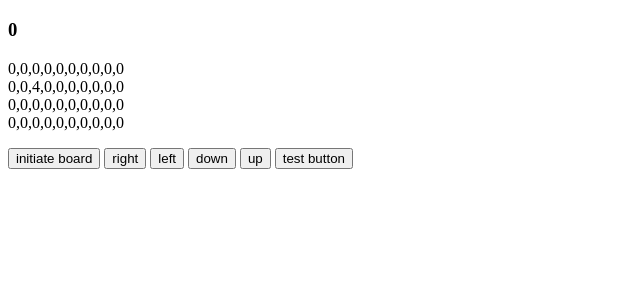
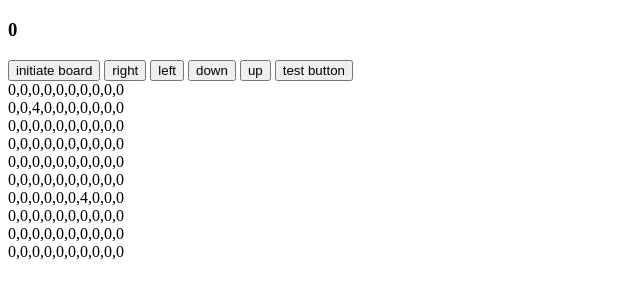
Before and after one commit to BetzalelTusk/Create-Task, a website: page createTask_HTML_7.html in a window 1280 px wide. Both pictures are taken after a click on the button "initiate board". Shown: the part 61-358 px from the top of the page, without its empty margins (0-640 px from the left). Drawn offline with Linux system fonts and the light colour scheme.

Commit message:
support NxN dimension 2048 board

```diff
--- a/createTask_7.js
+++ b/createTask_7.js
@@ -29,6 +29,19 @@ const MOVES = {
  * It is not being used anywhere at the moment.
  */
 function initBoard() {
+  // remove all "row" class elements
+  const rows = document.getElementsByClassName("row");
+  while (rows.length > 0) {
+    rows[0].parentNode.removeChild(rows[0]);
+  }
+  // add `DIMENSION` rows to the '#board' element
+  for (let i = 0; i < DIMENSION; i++) {
+    const row = document.createElement("div");
+    row.className = "row";
+    row.id = "row_" + i;
+    document.getElementById("board").appendChild(row);
+  }
+
   for (let i = 0; i < DIMENSION; i++) {
     if (BOARD[i] !== undefined) {
       BOARD[i] = [];
@@ -138,10 +151,9 @@ function zeroSwap(i, j, userInput) {
 
 function updateHTML() {
   document.getElementById("score").innerHTML = score;
-  document.getElementById("row_0").innerHTML = BOARD[0];
-  document.getElementById("row_1").innerHTML = BOARD[1];
-  document.getElementById("row_2").innerHTML = BOARD[2];
-  document.getElementById("row_3").innerHTML = BOARD[3];
+  for (let i = 0; i < DIMENSION; i++) {
+    document.getElementById("row_" + i).innerHTML = BOARD[i];
+  }
 }
 
 function addTile() {
--- a/createTask_HTML_7.html
+++ b/createTask_HTML_7.html
@@ -1,5 +1,6 @@
 <!DOCTYPE html>
 <html lang="en">
+
 <head>
   <meta charset="UTF-8" />
   <meta name="viewport" content="width=device-width, initial-scale=1.0" />
@@ -10,20 +11,19 @@
   <style>
     #updatedGrid {
       font-family: monospace;
-        white-space: pre; /* Preserve whitespace and newlines */
+      white-space: pre;
+      /* Preserve whitespace and newlines */
       border: 1px solid #ddd;
       display: inline-block;
       padding: 10px;
     }
   </style>
 </head>
-  <body>
+
+<body id="board">
   <h1>Welcome to My 2048 Page!</h1>
-    <h3 id ="score"></h3>
-    <div id="row_0"></div>
-    <div id="row_1"></div>
-    <div id="row_2"></div>
-    <div id="row_3"></div>
+  <h3 id="score"></h3>
+
 
   <!-- This paragraph is needed for displaying errors -->
   <p id="error"></p>
@@ -37,4 +37,5 @@
   <button onclick="addTile()">test button</button>
   <script src="createTask_7.js"></script>
 </body>
+
 </html>
```
Lines whose indentation alone changed are shown as unchanged.
